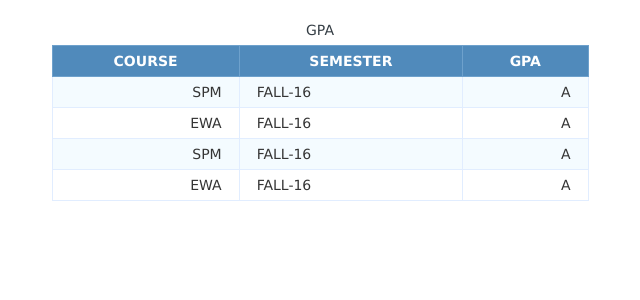
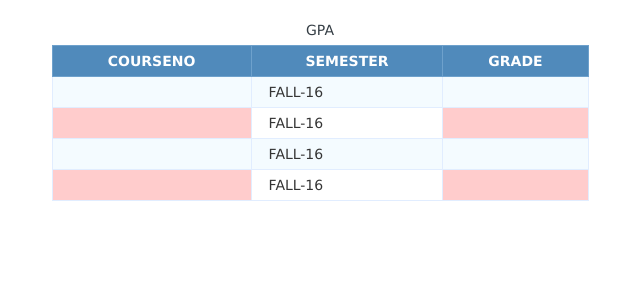
Before and after one commit to leochirag/CS487, a PHP site: page /coursegpa.php in a window 1280 px wide. Shown: the part 117-417 px from the top of the page, without its empty margins (320-960 px from the left). Run offline with PHP 8.4, Linux system fonts and the light colour scheme; the visitor is signed in with stand-in values (Sample User, id 1); data comes from the database, SQL or seed files in the repository; data that the repository does not hold is empty; some web fonts are replaced.

Commit message:
table cleanup

```diff
--- a/coursegpa.php
+++ b/coursegpa.php
@@ -174,9 +174,9 @@ $(function(){
 							<li class="current"><a href="index.php">ACADEMICS<span class="arrow"></span></a>
 								<ul style="display: none;" class="sub_menu">
 									<li class="arrow_top"></li>
-									<li><a class="subCurrent" href="coursegpa.php">Current GPA</a></li>
+									<li><a class="subCurrent" href="coursegpa.php">Current Grades</a></li>
 									<li><a href="calc.php">GPA Calculator</a></li>
-									<li><a href="login.php">Class Schedule</a></li>
+									<li><a href="coursescheduler.php">Class Schedule</a></li>
 									<li><a href="courselist.php">Courses List</a></li>
 									<li><a href="https://web.iit.edu/registrar/academic-calendar">Academic Calender</a></li>
 								</ul>
@@ -202,7 +202,7 @@ $(function(){
 									<li class="arrow_top"></li>
 									<li><a class="subCurrent" href="https://web.iit.edu/sites/web/files/departments/about-iit/pdfs/campus-map.pdf">University map</a></li>
 									<li><a href="https://web.iit.edu/contact-us">Important contact Info</a></li>
-									<li><a href="https://hawklink.iit.edu/Organizations">Weather Updates</a></li>
+									<li><a href="https://weather.com/weather/today/l/USIL0225:1:US">Weather Updates</a></li>
 									<li><a href="https://web.iit.edu/sites/web/files/departments/acaps/pdfs/Illinois-Tech-Shuttle-Bus-Schedule.pdf">Shuttle Bus</a></li>
 								</ul>
 							</li>
@@ -215,9 +215,9 @@ $(function(){
 		<caption class="title">GPA</caption>
 		<thead>
 			<tr>
-				<th>COURSE</th>
+				<th>COURSENO</th>
 				<th>SEMESTER</th>
-				<th>GPA</th>
+				<th>GRADE</th>
 
 			</tr>
 		</thead>
@@ -230,9 +230,9 @@ $(function(){
 
 			echo '<tr>
 
-					<td>'.$row['Course'].'</td>
+					<td>'.$row['CourseNo'].'</td>
 					<td>'.$row['Semester'].'</td>
-					<td>'.$row['GPA'].'</td>
+					<td>'.$row['Grade'].'</td>
 					</tr>';
 
 			$no++;
```
